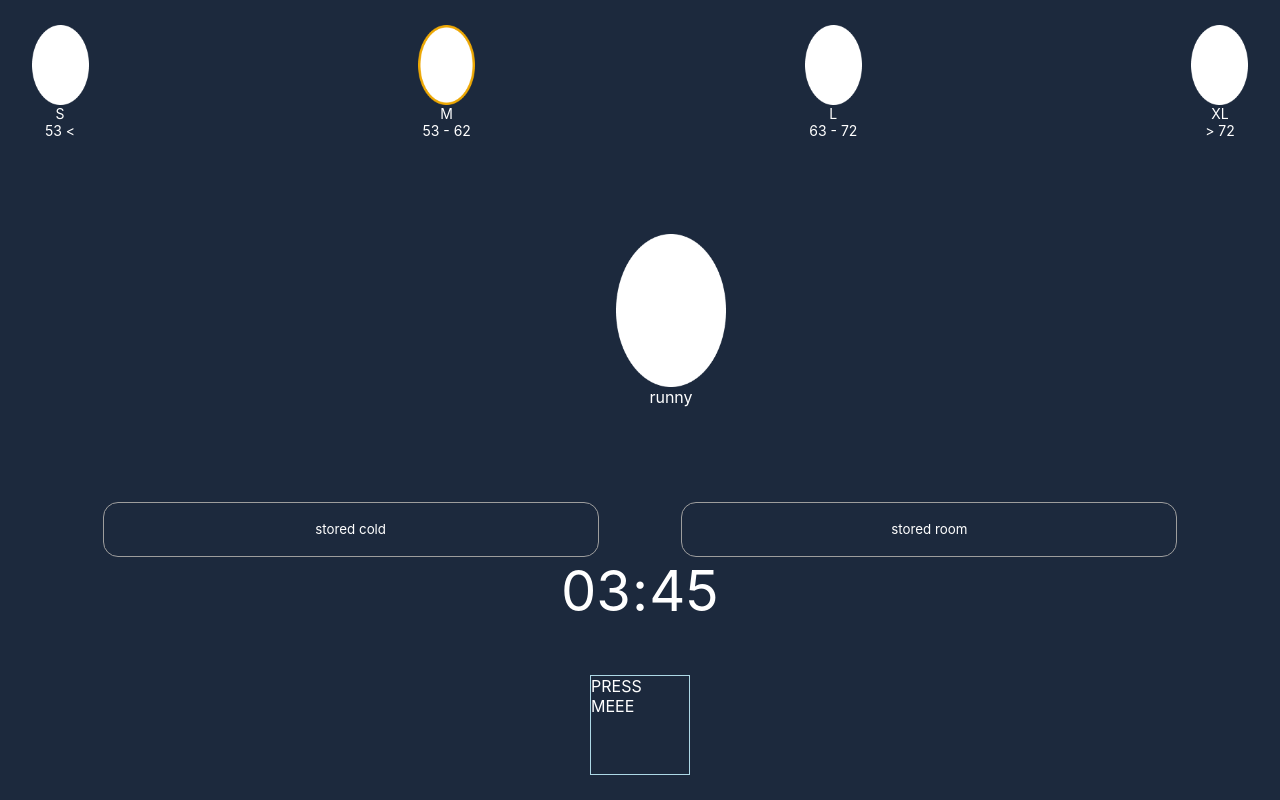
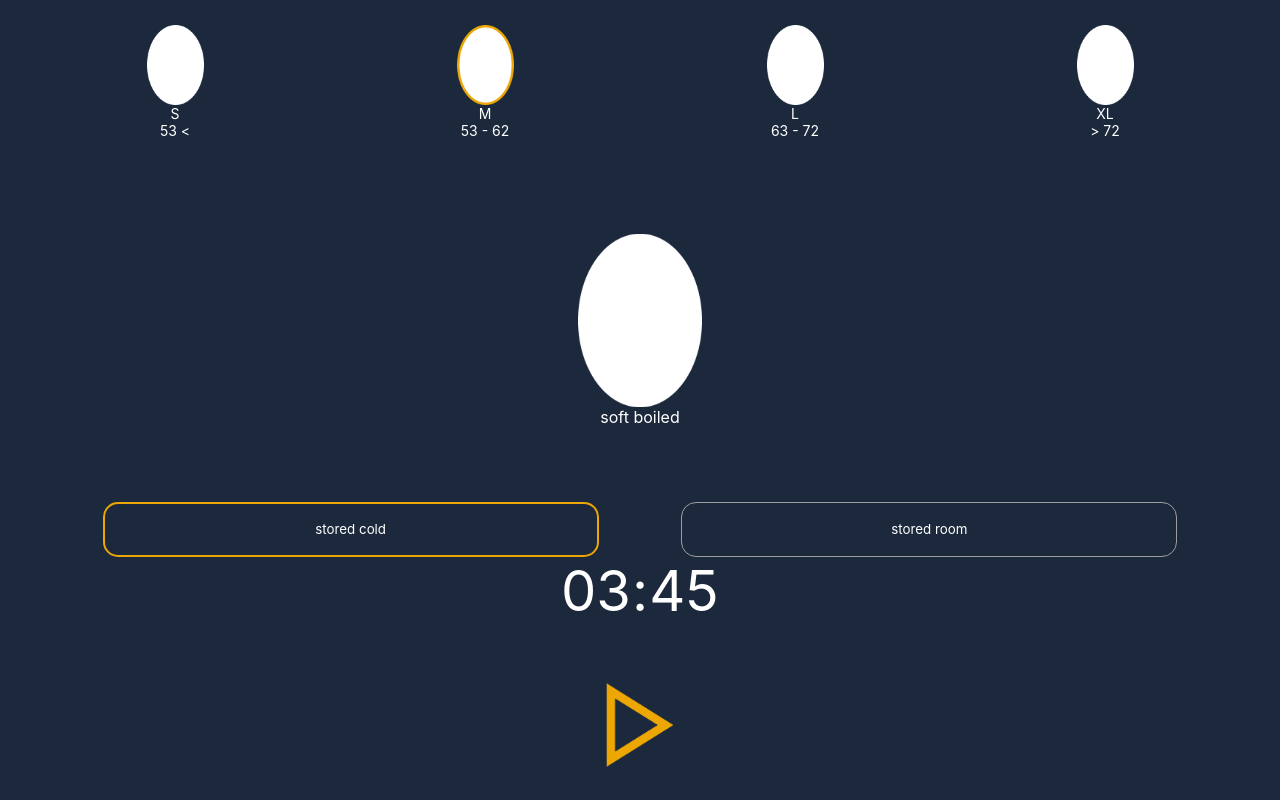
Before and after one commit to RosFilip/egg_timer2, a plain HTML site: page index.html in a window 1280 px wide. Drawn offline with Linux system fonts and the light colour scheme; a web font is replaced by a local one.

Commit message:
timer settings fixed

```diff
--- a/app.js
+++ b/app.js
@@ -1,16 +1,3 @@
-//  addEventListener()=>{
-    // vilken storlek
-    // boiled type
-    // temp på ägget
-
-    // loop med massa object, där varje objekt är en egg kombo
-    // for of, egg of egg_combinations
-    // egg.find(egg_obj => {
-    //
-    // })
-  // 3}
-
-
 const egg_combinations = [
     {
         size: "S",
@@ -48,7 +35,7 @@ const egg_combinations = [
     {
         size: "S",
         boiled_type: "runny",
-        stored_temp: "cold",
+        stored_temp: "room",
         time: (60 * 2 + 22) * 1000,
         minutes: 2,
         seconds: 22,
@@ -56,7 +43,7 @@ const egg_combinations = [
     {
         size: "S",
         boiled_type: "soft",
-        stored_temp: "cold",
+        stored_temp: "room",
         time: (60 * 4 + 54) * 1000,
         minutes: 4,
         seconds: 54,
@@ -64,7 +51,7 @@ const egg_combinations = [
     {
         size: "S",
         boiled_type: "hard",
-        stored_temp: "cold",
+        stored_temp: "room",
         time: (60 * 5 + 49) * 1000,
         minutes: 5,
         seconds: 49,
@@ -115,7 +102,7 @@ const egg_combinations = [
     {
         size: "M",
         boiled_type: "runny",
-        stored_temp: "cold",
+        stored_temp: "room",
         time: (60 * 2 + 34) * 1000,
         minutes: 2,
         seconds: 34,
@@ -123,7 +110,7 @@ const egg_combinations = [
     {
         size: "M",
         boiled_type: "soft",
-        stored_temp: "cold",
+        stored_temp: "room",
         time: (60 * 5 + 20) * 1000,
         minutes: 5,
         seconds: 20,
@@ -131,7 +118,7 @@ const egg_combinations = [
     {
         size: "M",
         boiled_type: "hard",
-        stored_temp: "cold",
+        stored_temp: "room",
         time: (60 * 6 + 20) * 1000,
         minutes: 6,
         seconds: 20,
@@ -184,7 +171,7 @@ const egg_combinations = [
     {
         size: "L",
         boiled_type: "runny",
-        stored_temp: "cold",
+        stored_temp: "room",
         time: (60 * 2 + 51) * 1000,
         minutes: 2,
         seconds: 51,
@@ -192,7 +179,7 @@ const egg_combinations = [
     {
         size: "L",
         boiled_type: "soft",
-        stored_temp: "cold",
+        stored_temp: "room",
         time: (60 * 5 + 55) * 1000,
         minutes: 5,
         seconds: 55,
@@ -200,7 +187,7 @@ const egg_combinations = [
     {
         size: "L",
         boiled_type: "hard",
-        stored_temp: "cold",
+        stored_temp: "room",
         time: (60 * 7 + 2) * 1000,
         minutes: 7,
         seconds: 2,
@@ -250,7 +237,7 @@ const egg_combinations = [
     {
         size: "XL",
         boiled_type: "runny",
-        stored_temp: "cold",
+        stored_temp: "room",
         time: (60 * 3 + 7) * 1000,
         minutes: 3,
         seconds: 7,
@@ -258,7 +245,7 @@ const egg_combinations = [
     {
         size: "XL",
         boiled_type: "soft",
-        stored_temp: "cold",
+        stored_temp: "room",
         time: (60 * 6 + 29) * 1000,
         minutes: 6,
         seconds: 29,
@@ -266,7 +253,7 @@ const egg_combinations = [
     {
         size: "XL",
         boiled_type: "hard",
-        stored_temp: "cold",
+        stored_temp: "room",
         time: (60 * 7 + 42) * 1000,
         minutes: 7,
         seconds: 42,
@@ -280,18 +267,51 @@ const egg_combinations = [
         seconds: 24,
     },
 ];
+start_app();
+function start_app() {
+    const saved_settings = JSON.parse(localStorage.getItem("saved_settings"));
+    if (saved_settings) {
+        const {size, boiled_type, stored_temp} = saved_settings;
+        document.querySelector(`.egg_size#${size}`).classList.add("selected");
+        document.querySelector(`#slider #${boiled_type}`).classList.add("selected");
+        document.querySelector(`#slider #${boiled_type}`).scrollIntoView();
+        document.querySelector(`#temp_selector_container #${stored_temp}`).classList.add("selected");
+    } else {
+        document.querySelector(`.egg_size#M`).classList.add("selected");
+        document.querySelector(`#slider #soft`).classList.add("selected");
+        document.querySelector(`#slider #soft`).scrollIntoView();
+        document.querySelector(`#temp_selector_container #cold`).classList.add("selected");
+    }
 
-const minutes_input = document.querySelector("#minutes");
-const seconds_input = document.querySelector("#seconds");
-const start_button = document.querySelector("#start_button");
-const egg_sizes = document.querySelectorAll(".egg_size");
-const slider = document.querySelector("#slider");
+    return {
+        minutes_input:  document.querySelector("#minutes"),
+        seconds_input:  document.querySelector("#seconds"),
+        start_button:   document.querySelector("#start_button"),
+        egg_sizes:      document.querySelectorAll(".egg_size"),
+        slider:         document.querySelector("#slider"),
+        temp_selectors:  document.querySelectorAll("#temp_selector_container .temp_selector"),
+    }
+}
+
+const {minutes_input, seconds_input, start_button, egg_sizes, slider, temp_selectors} = start_app();
+
+
+// Selection functions
+temp_selectors.forEach(temp_selector => {
+    temp_selector.addEventListener("click", (e)=>{
+        temp_selectors.forEach(selector =>{
+            selector.classList.remove("selected")
+        })
+        e.target.classList.add("selected");
+        set_egg_settings()
+    })
+});
 
 egg_sizes.forEach(egg_size =>{
     egg_size.addEventListener("click", (e)=>{
         egg_sizes.forEach(egg =>{egg.classList.remove("selected")});
         e.target.classList.add("selected");
-        find_selection();
+        set_egg_settings();
 
     })
 })
@@ -310,21 +330,26 @@ slider.addEventListener("scrollend", (e)=>{
         }
     });
 
-    find_selection();
+    set_egg_settings();
 })
 
-function find_selection(egg) {
+function set_egg_settings(egg) {
     const size = document.querySelector(".egg_size.selected").id;
-    const boiled_type = document.querySelector("#slider .selected").id
-    console.log(boiled_type);
-    console.log(size);
+    const boiled_type = document.querySelector("#slider .selected").id;
+    const temp = document.querySelector("#temp_selector_container .selected").id;
+
+    const egg_setting = egg_combinations.find(x =>
+        x.size === size &&
+        x.boiled_type === boiled_type &&
+        x.stored_temp === temp);
+
+        timer.set_minutes(egg_setting.minutes);
+        timer.set_seconds(egg_setting.seconds)
+        localStorage.setItem("saved_settings", JSON.stringify(egg_setting));
 }
-
-add_event_listeners();
-
+// timer
 const timer = {
     set_minutes: (minutes) => {
-        console.log(minutes);
         if (minutes < 10) {
             minutes = `0${minutes}`
         }
@@ -392,9 +417,7 @@ const timer = {
         }, 1000)
     },
 }
-
-
-
+// add events
 function add_event_listeners(params) {
     minutes_input.addEventListener("focus", ()=>{
         const start_value = parseInt(minutes_input.value);
@@ -413,3 +436,5 @@ function add_event_listeners(params) {
         timer.start_timer(minutes, seconds);
     });
 }
+
+add_event_listeners();
--- a/index.css
+++ b/index.css
@@ -43,9 +43,13 @@ input{
 
 #selection_container{
     display: flex;
-flex-direction: column;
-height: 70%;
-justify-content: space-between;
+    flex-direction: column;
+    justify-content: space-between;
+    align-items: center;
+    height: 70%;
+}
+#selection_container div{
+    width: 100%;
 }
 
 /* EGG SIZING */
@@ -142,6 +146,9 @@ justify-content: space-between;
     background-color: transparent;
     border: 1px solid #9D9D9D;
 }
+.temp_selector.selected{
+    border: 2px solid #ECA704;
+}
 .temp_selector:hover{
     border: 2px solid #ECA704;
 }
@@ -178,10 +185,11 @@ justify-content: space-between;
 #start_button{
     height: 100px;
     width: 100px;
-    border: 1px solid lightblue;
     margin-top: 50px;
-}
-#start_button::before{
-    content: "PRESS MEEE";
+    background-image: url(./media/start_timer.png);
+    background-repeat: no-repeat;
+    background-position: center;
+    background-size: contain;
+
     cursor: pointer;
 }
--- a/index.html
+++ b/index.html
@@ -16,7 +16,7 @@
                     <p>53 <</p>
                 </div>
                 <div id="egg_M_container" class="egg_size_container">
-                    <div class="egg_size selected" id="M"></div>
+                    <div class="egg_size" id="M"></div>
                     <p>M</p>
                     <p>53 - 62</p>
                 </div>
@@ -58,10 +58,10 @@
             </div>
 
             <div id="temp_selector_container">
-                <button class="temp_selector">
+                <button class="temp_selector" id="cold">
                     stored cold
                 </button>
-                <button class="temp_selector">
+                <button class="temp_selector" id="room">
                     stored room
                 </button>
             </div>
```
Also changed, not shown: media/start_timer.png (added).
